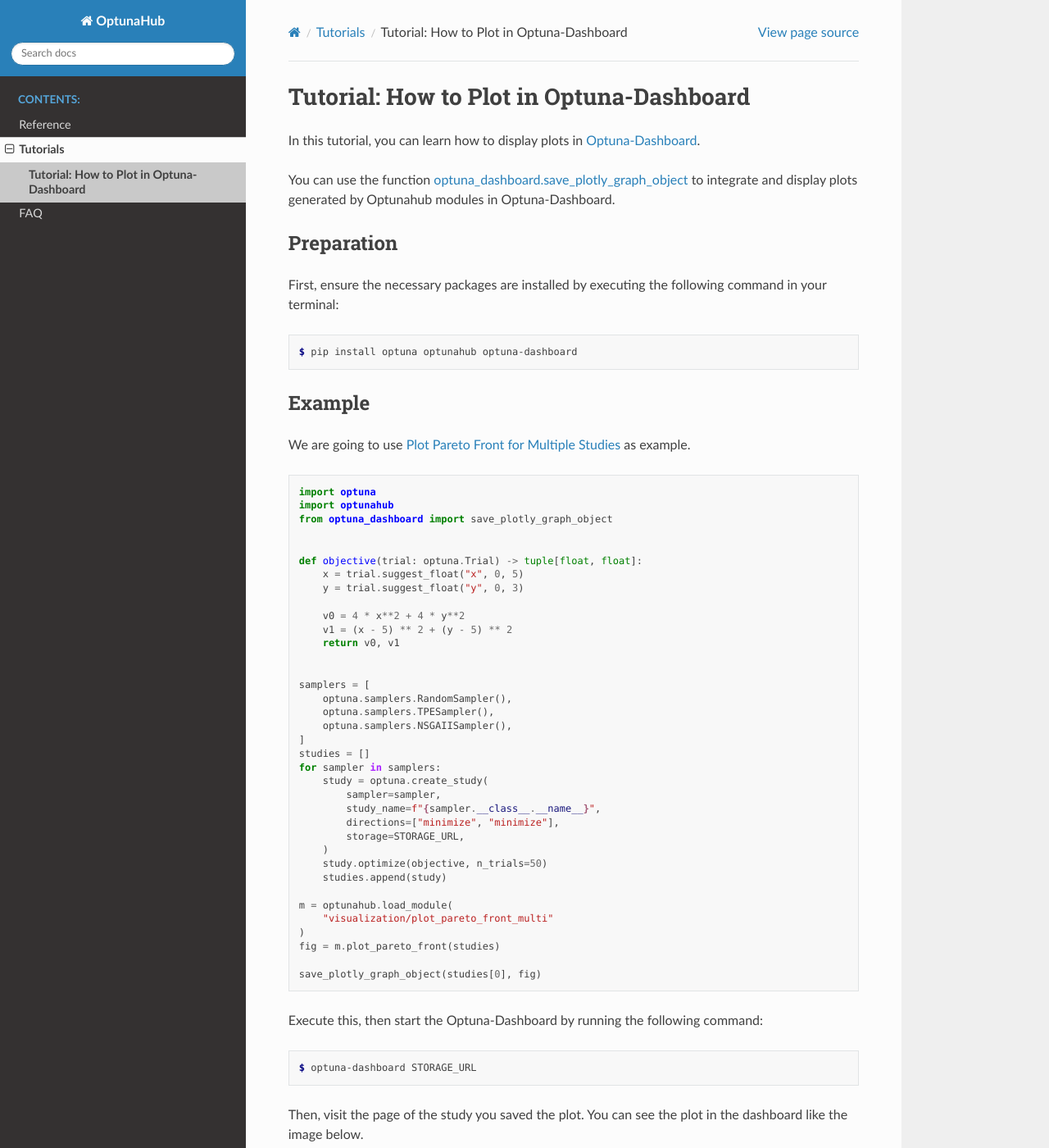
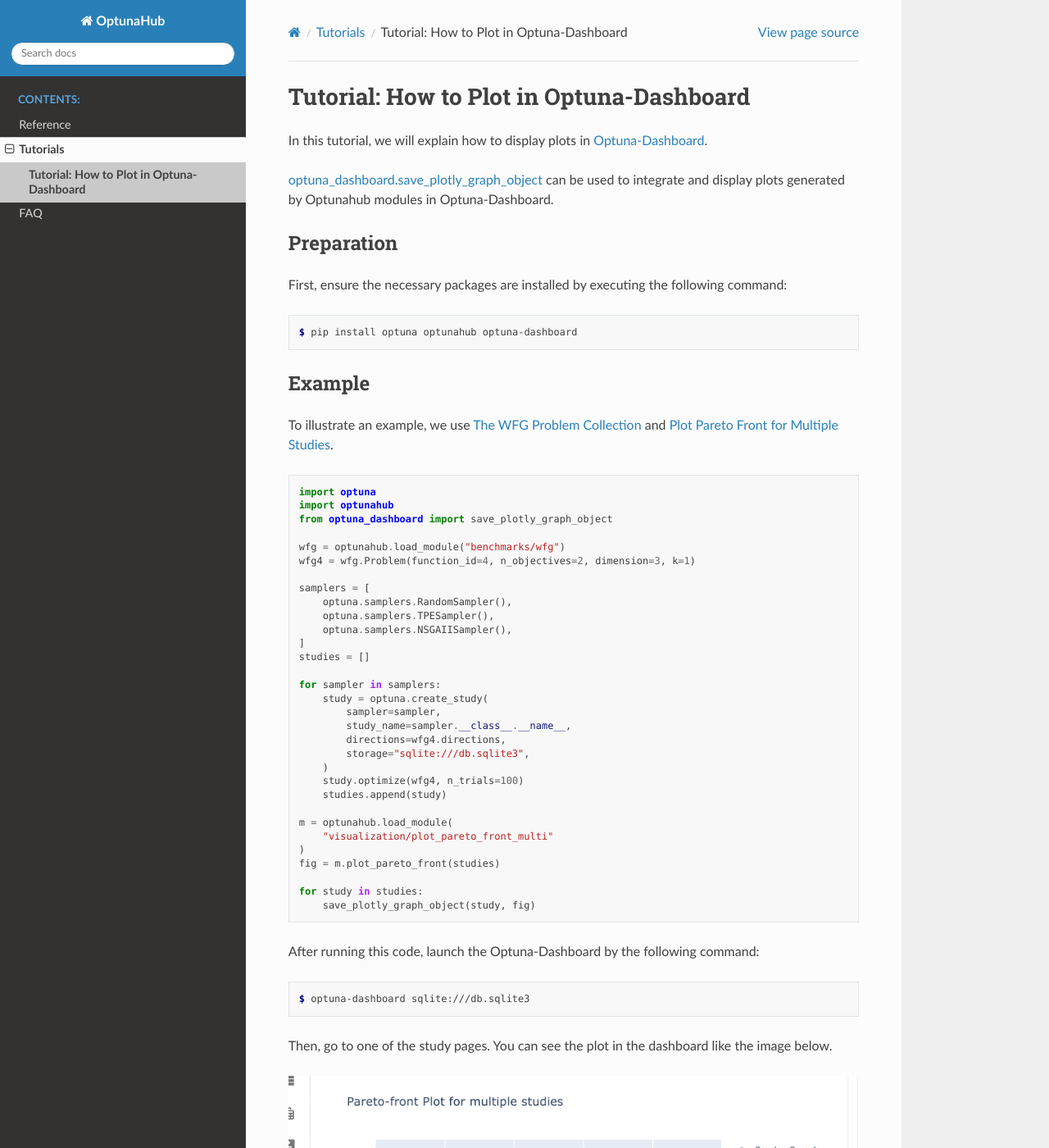
Before and after one commit to optuna/optunahub, a Sphinx documentation site: the page built from docs/source/tutorials/plot-in-optuna-dashboard.rst, in a window 1280 px wide and 1400 px high. Shown: the whole window at 82% size. Built offline with Sphinx 7.4.7 and the Read the Docs theme 3.1.0, drawn with Linux system fonts in a browser that asks for light colours.

Commit message:
fix for feedbacks

```diff
--- a/docs/source/index.rst
+++ b/docs/source/index.rst
@@ -4,6 +4,7 @@
 `OptunaHub <https://hub.optuna.org/>`__ is a registry of third-party packages designed for `Optuna <https://optuna.org>`__.
 It allows users to share and discover Optuna packages that are not included in the official Optuna distribution.
 The `optunahub <https://github.com/optuna/optunahub/>`_ library provides Python APIs to load and use packages from the OptunaHub registry.
+Here is `tutorial <./tutorials/index.html>`__  for OptunaHub.
 
 **If you are interested in registering your own features in OptunaHub**, please visit `the optunahub-registry repository <https://github.com/optuna/optunahub-registry>`__ and submit a pull request there. More details are available in `the optunahub-registry tutorial <https://optuna.github.io/optunahub-registry/>`__.
 
--- a/docs/source/tutorials/plot-in-optuna-dashboard.rst
+++ b/docs/source/tutorials/plot-in-optuna-dashboard.rst
@@ -1,16 +1,16 @@
 Tutorial: How to Plot in Optuna-Dashboard
 =========================================
 
-In this tutorial, you can learn how to display plots in `Optuna-Dashboard <https://optuna-dashboard.readthedocs.io/en/latest/index.html>`_.
+In this tutorial, we will explain how to display plots in `Optuna-Dashboard <https://optuna-dashboard.readthedocs.io/en/latest/index.html>`_.
 
-You can use the function `optuna_dashboard.save_plotly_graph_object <https://optuna-dashboard.readthedocs.io/en/latest/_generated/optuna_dashboard.save_plotly_graph_object.html#optuna_dashboard.save_plotly_graph_object>`_
+`optuna_dashboard.save_plotly_graph_object <https://optuna-dashboard.readthedocs.io/en/latest/_generated/optuna_dashboard.save_plotly_graph_object.html#optuna_dashboard.save_plotly_graph_object>`__ can be used
 to integrate and display plots generated by Optunahub modules in Optuna-Dashboard.
 
 
 Preparation
 -----------
 
-First, ensure the necessary packages are installed by executing the following command in your terminal:
+First, ensure the necessary packages are installed by executing the following command:
 
 .. code-block:: console
 
@@ -19,7 +19,7 @@
 Example
 -------
 
-We are going to use `Plot Pareto Front for Multiple Studies <https://hub.optuna.org/visualization/plot_pareto_front_multi/>`_  as example.
+To illustrate an example, we use `The WFG Problem Collection <https://hub.optuna.org/benchmarks/wfg/>`__ and `Plot Pareto Front for Multiple Studies <https://hub.optuna.org/visualization/plot_pareto_front_multi/>`__.
 
 
 .. code-block:: python
@@ -28,15 +28,8 @@
     import optunahub
     from optuna_dashboard import save_plotly_graph_object
 
-
-    def objective(trial: optuna.Trial) -> tuple[float, float]:
-        x = trial.suggest_float("x", 0, 5)
-        y = trial.suggest_float("y", 0, 3)
-
-        v0 = 4 * x**2 + 4 * y**2
-        v1 = (x - 5) ** 2 + (y - 5) ** 2
-        return v0, v1
-
+    wfg = optunahub.load_module("benchmarks/wfg")
+    wfg4 = wfg.Problem(function_id=4, n_objectives=2, dimension=3, k=1)
 
     samplers = [
         optuna.samplers.RandomSampler(),
@@ -44,14 +37,15 @@
         optuna.samplers.NSGAIISampler(),
     ]
     studies = []
+
     for sampler in samplers:
         study = optuna.create_study(
             sampler=sampler,
-            study_name=f"{sampler.__class__.__name__}",
-            directions=["minimize", "minimize"],
-            storage=STORAGE_URL,
+            study_name=sampler.__class__.__name__,
+            directions=wfg4.directions,
+            storage="sqlite:///db.sqlite3",
         )
-        study.optimize(objective, n_trials=50)
+        study.optimize(wfg4, n_trials=100)
         studies.append(study)
 
     m = optunahub.load_module(
@@ -59,15 +53,16 @@
     )
     fig = m.plot_pareto_front(studies)
 
-    save_plotly_graph_object(studies[0], fig)
+    for study in studies:
+        save_plotly_graph_object(study, fig)
 
-Execute this, then start the Optuna-Dashboard by running the following command:
+After running this code, launch the Optuna-Dashboard by the following command:
 
 .. code-block:: console
 
-    $ optuna-dashboard STORAGE_URL
+    $ optuna-dashboard sqlite:///db.sqlite3
 
-Then, visit the page of the study you saved the plot.
+Then, go to one of the study pages.
 You can see the plot in the dashboard like the image below.
 
 .. figure:: ./images/plot-in-optuna-dashboard.png
```
Also changed, not shown: docs/source/tutorials/images/plot-in-optuna-dashboard.png.
